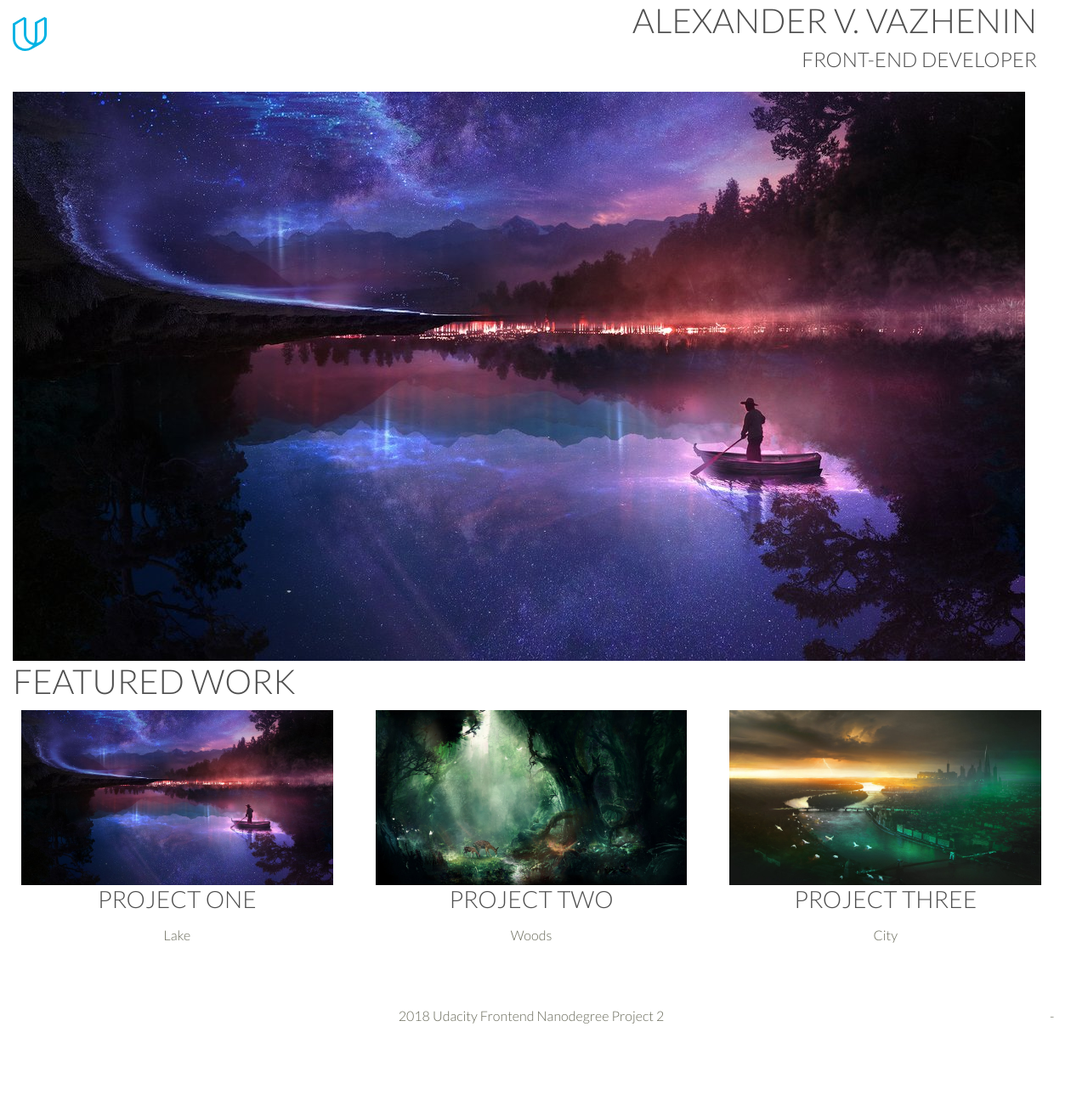
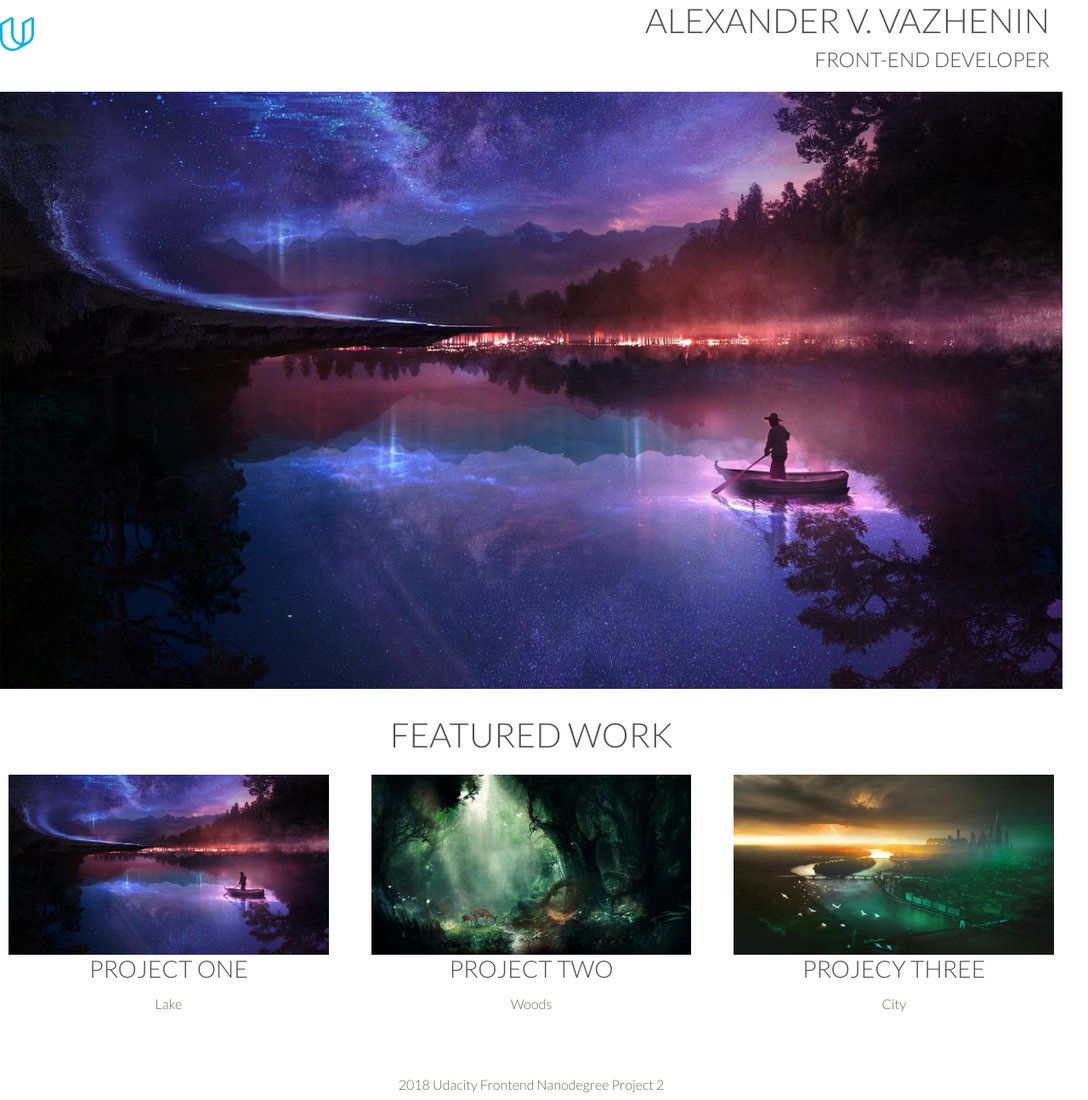
Before and after one commit to Alex413Vazhenin/Build-a-portfolio-site, a plain HTML site: page Index.html in a window 1280 px wide. Shown: the whole page at 85% size. Before the commit the page ends 1214 px from the top, so only its background shows below. Drawn offline with Linux system fonts and the light colour scheme.

Commit message:
Add files via upload

```diff
--- a/Index.html
+++ b/Index.html
@@ -1,6 +1,5 @@
 <!DOCTYPE html>
 <html lang="en">
-
 	<head>
 		<meta charset="utf-8">
 		<meta http-equiv="X-UA-Compatible" content="IE=edge">
@@ -14,60 +13,54 @@
 		<!-- CSS -->
 		<link rel="stylesheet" href="css/styles.css">
 	</head>
-
 	<body>
 
-    <div class="container">
+	<section class="flex-container">
 
 <!-- Header -->
-        <section class="row">
-            <div class="col-sm-6 logo">
-                <img class="img-fluid logo" src="img/udacity.svg" alt="Udacity logo">
+		<header class="row header-container">
+            <div class="col-6 logo">
+            	<img class="logo" src="img/udacity.svg" alt="Udacity logo">
             </div>
-            <div class="col-sm-6 title">
+
+            <div class="col-6 title">
             	<h1>Alexander V. Vazhenin</h1>
                 <h4>Front-end developer</h4>
             </div>
-        </section>
+		</header>
 <!-- end header -->
             <div class="row main-block">
-        	<div class="col-12">
-            	<img class="main-image img-fluid" src="img/lake.jpg" alt="Main block">
-            </div>
+            	<img class="col-12 main-image" src="img/lake.jpg" alt="Main block">
             </div>
 
-        <div class="row">
-        	<div class="col-12">
-            	<h2 class="portfolio-title">Featured work</h2>
-            </div>
-        </div>
+            <h2 class="row portfolio-title">Featured work</h2>
 			<section class="row portfolio">
 				<div class="col-6 project">
-                <img class="img-fluid" src="img/lake.jpg" alt="Project 1 responsive Lake image">
-                <h3 class="text-uppercase">Project one</h3>
+                    <img class="img-responsive" src="img/lake.jpg" alt="Lake image">
+                    <h3>Project one</h3>
                     <p>Lake</p>
                 </div>
                 <div class="col-6 project">
-                <img class="img-fluid" src="img/plaza.jpg" alt="Project 2 responsive Woods image">
+                    <img class="img-responsive" src="img/plaza.jpg" alt="Woods image">
                     <h3 class="text-uppercase">Project two</h3>
                     <p>Woods</p>
                 </div>
                 <div class="col-6 project">
-                <img class="img-fluid" src="img/town.jpg" alt="Project 3 responsive City image">
-                <h3 class="text-uppercase">Project three</h3>
+                    <img class="img-responsive" src="img/town.jpg" alt="City image">
+                    <h3 class="text-uppercase">Projecy three</h3>
                     <p>City</p>
                 </div>
 
             </section>
 
-  		<footer class="row">
+            <footer>
+                <div class="row">
                     <div class="col-12">
                         2018 Udacity Frontend Nanodegree Project 2
                     </div>
+                </div>
             </footer>
 
-	-</div>
+        </div>
 
     </body>
-
-</html>
--- a/css/styles.css
+++ b/css/styles.css
@@ -24,12 +24,25 @@ p {
   padding: 5px;
 }
 
+.col-6 {
+    width: 50%;
+    flex: 1 1 auto;
+}
+
+.col-12 {
+    width: 100%;
+}
+
 .logo {
   width: 40px;
   margin-top: 10px;
 }
 
-.container {
+.header-container {
+  display: flex;
+}
+
+.flex-container {
  display: flex;
  flex-wrap: wrap;
  max-width: 1300px;
@@ -73,22 +86,19 @@ p {
 
 .img-responsive {
   max-width: 100%;
-  height: auto;
 }
 
 .project {
   margin: 10px;
-  width: 50%;
-  flex: 1 1 auto;
 }
 
 /* Footer */
 footer {
   text-align: center;
-   left: 0;
-   bottom: 0;
-   height: 30px;
-   width: 100%;
+   left:0px;
+   bottom:0px;
+   height:30px;
+   width:100%;
 }
 
 /* Responsive images */
```
Lines whose indentation alone changed are shown as unchanged.
